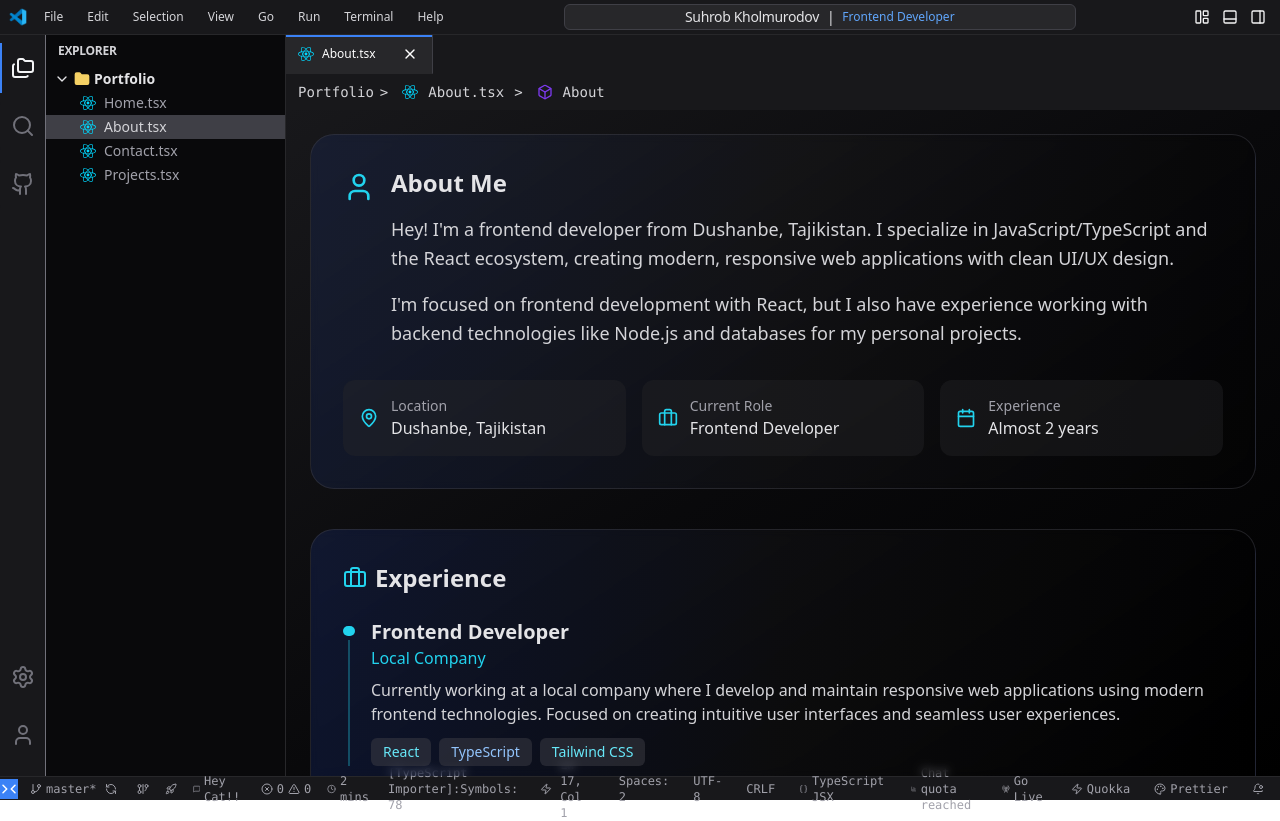
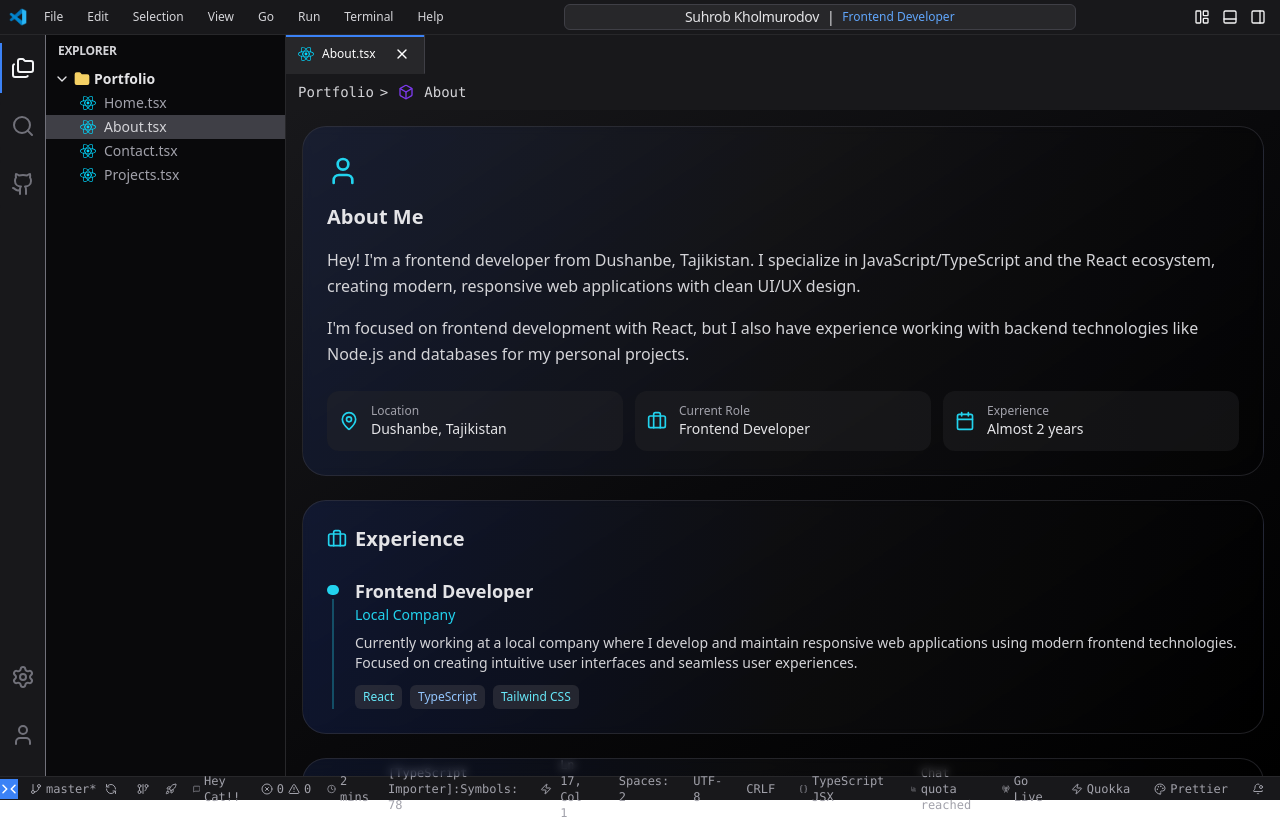
Before and after one commit to SuhrobKholmurodov/portfolio, a React (Vite) app: page /about in a window 1280 px wide. Built offline with nearby package versions, Linux system fonts and the light colour scheme.

Commit message:
style: fix a little adaptive

```diff
--- a/src/components/common/FileExplorer.tsx
+++ b/src/components/common/FileExplorer.tsx
@@ -44,7 +44,7 @@ export function FileExplorer() {
   const [open, setOpen] = useState(true);
 
   return (
-    <aside className="w-60 bg-zinc-950 border-r border-zinc-800 overflow-auto text-sm pt-2">
+    <aside className="w-60 sm:w-48 bg-zinc-950 border-r border-zinc-800 overflow-auto text-sm pt-2">
       <div className="font-bold text-xs px-3 mb-2 text-zinc-300 tracking-tight">
         EXPLORER
       </div>
@@ -56,7 +56,7 @@ export function FileExplorer() {
         >
           {open ? <ChevronDown size={16} /> : <ChevronRight size={16} />}
           <Folder className="text-[#f5d165] fill-[#f5d165]" size={16} />
-          <span>Portfolio</span>
+          <span className="text-sm sm:text-xs">Portfolio</span>
         </button>
         {open && (
           <div className="">
@@ -72,7 +72,7 @@ export function FileExplorer() {
                 onClick={() => navigate(file.path)}
               >
                 {file.icon}
-                <span>{file.label}</span>
+                <span className="text-sm sm:text-xs">{file.label}</span>
               </button>
             ))}
           </div>
--- a/src/components/common/FileTabs.tsx
+++ b/src/components/common/FileTabs.tsx
@@ -21,14 +21,26 @@ export function FileTabs({
   onCloseTab: (id: string) => void;
 }) {
   return (
-    <div className="bg-zinc-900 flex items-center h-auto">
+    <div className="bg-zinc-900 flex items-center h-auto overflow-x-auto scrollbar-hide">
+      <style>
+        {`
+          .scrollbar-hide {
+            -ms-overflow-style: none;
+            scrollbar-width: none;
+          }
+          .scrollbar-hide::-webkit-scrollbar {
+            display: none;
+          }
+        `}
+      </style>
+
       {tabs.map((file) => (
         <div
           key={file.id}
           className={cn(
-            "flex items-center px-3 py-[9px] gap-2 cursor-pointer text-xs border-r border-b border-zinc-700 relative group",
+            "flex items-center px-3 py-[9px] gap-2 cursor-pointer text-xs border-r border-b border-zinc-700 relative group min-w-max flex-shrink-0",
             activePath === file.path
-              ? "bg-zinc-800 text-white  border-b border-b-zinc-800"
+              ? "bg-zinc-800 text-white border-b border-b-zinc-800"
               : "bg-zinc-900 text-zinc-400 hover:bg-zinc-800"
           )}
           onClick={() => setActivePath(file.path)}
@@ -36,15 +48,19 @@ export function FileTabs({
           {activePath === file.path && (
             <div className="absolute top-0 left-0 right-0 h-0.5 bg-blue-500" />
           )}
-          <img src={ReactIcon} alt="React" className="w-4 h-4" />
-          <span>{file.label}</span>
-          <span className="opacity-70">{file.path.split("/")[0]}</span>
+          <img src={ReactIcon} alt="React" className="w-4 h-4 flex-shrink-0" />
+          <span className="truncate max-w-[80px] sm:max-w-none">
+            {file.label}
+          </span>
+          <span className="opacity-70 hidden sm:inline">
+            {file.path.split("/")[0]}
+          </span>
 
           <Button
             size="icon"
             variant="ghost"
             className={cn(
-              "ml-2 h-[20px] w-[20px] rounded-sm hover:bg-zinc-700 hover:text-gray-300 opacity-0 group-hover:opacity-100 transition-opacity",
+              "ml-2 h-[20px] w-[20px] rounded-sm hover:bg-zinc-700 hover:text-gray-300 opacity-0 group-hover:opacity-100 transition-opacity flex-shrink-0",
               activePath === file.path &&
                 "opacity-100 hover:bg-zinc-600 text-white hover:text-white"
             )}
--- a/src/components/common/MainSidebar.tsx
+++ b/src/components/common/MainSidebar.tsx
@@ -38,7 +38,7 @@ export function MainSidebar({
             {activeSection === id && (
               <span className="absolute left-0 top-0 h-full w-[2px] bg-blue-500" />
             )}
-            <span className="z-10">{icon}</span>
+            <span className="z-10 sm:text-lg">{icon}</span>
           </button>
         ))}
       </div>
@@ -50,7 +50,7 @@ export function MainSidebar({
             aria-label={label}
             className="mb-2 w-[45px] h-[50px] flex items-center justify-center rounded text-zinc-500 cursor-default relative"
           >
-            <span className="z-10">{icon}</span>
+            <span className="z-10 sm:text-lg">{icon}</span>
           </div>
         ))}
       </div>
--- a/src/pages/About.tsx
+++ b/src/pages/About.tsx
@@ -7,7 +7,6 @@ import {
   BreadcrumbSeparator,
 } from "@/components/ui/breadcrumb";
 import { Link } from "react-router-dom";
-import ReactIcon from "../assets/react.svg";
 import {
   User,
   Code,
@@ -58,18 +57,6 @@ export default function About() {
               </BreadcrumbLink>
               <BreadcrumbSeparator>{">"}</BreadcrumbSeparator>
             </BreadcrumbItem>
-
-            <BreadcrumbItem className="flex items-center space-x-1">
-              <img src={ReactIcon} alt="React icon" className="w-4 h-4" />
-              <BreadcrumbLink
-                className="hover:text-white hover:cursor-auto"
-                asChild
-              >
-                <Link to={"/about"}>About.tsx</Link>
-              </BreadcrumbLink>
-              <BreadcrumbSeparator>{">"}</BreadcrumbSeparator>
-            </BreadcrumbItem>
-
             <BreadcrumbItem className="flex items-center space-x-1">
               <Box className="w-4 h-4 text-violet-600" />
               <BreadcrumbPage className="text-zinc-300">About</BreadcrumbPage>
@@ -78,22 +65,22 @@ export default function About() {
         </Breadcrumb>
       </nav>
 
-      <main className="flex-grow overflow-auto bg-gradient-to-br from-zinc-900 via-zinc-950 to-black text-zinc-100 p-6 min-h-0">
+      <main className="flex-grow overflow-auto bg-gradient-to-br from-zinc-900 via-zinc-950 to-black text-zinc-100 p-4 sm:p-6 min-h-0">
         <div className="max-w-[1080px] mx-auto">
-          <div className="bg-gradient-to-r from-blue-900/20 via-zinc-800/20 to-black/20 border border-zinc-700/50 rounded-3xl p-8 mb-10 backdrop-blur-sm">
-            <div className="flex items-start gap-4 mb-6">
+          <div className="bg-gradient-to-r from-blue-900/20 via-zinc-800/20 to-black/20 border border-zinc-700/50 rounded-3xl p-6 sm:p-4 mb-6 sm:mb-10 backdrop-blur-sm">
+            <div className="flex flex-col sm:flex-row items-start gap-4 mb-6">
               <User className="w-8 h-8 text-cyan-400 flex-shrink-0 mt-1" />
               <div className="text-left">
-                <h3 className="text-2xl font-semibold text-zinc-200 mb-4">
+                <h3 className="text-xl sm:text-xl font-semibold text-zinc-200 mb-4">
                   About Me
                 </h3>
-                <p className="text-zinc-300 leading-relaxed text-lg mb-4">
+                <p className="text-zinc-300 leading-relaxed text-base sm:text-lg mb-4">
                   Hey! I'm a frontend developer from Dushanbe, Tajikistan. I
                   specialize in JavaScript/TypeScript and the React ecosystem,
                   creating modern, responsive web applications with clean UI/UX
                   design.
                 </p>
-                <p className="text-zinc-300 leading-relaxed text-lg">
+                <p className="text-zinc-300 leading-relaxed text-base sm:text-lg">
                   I'm focused on frontend development with React, but I also
                   have experience working with backend technologies like Node.js
                   and databases for my personal projects.
@@ -101,36 +88,44 @@ export default function About() {
               </div>
             </div>
 
-            <div className="grid grid-cols-1 md:grid-cols-3 gap-4 mt-8">
-              <div className="flex items-center gap-3 bg-zinc-800/40 p-4 rounded-xl">
+            <div className="grid grid-cols-3 sm:grid-cols-1 gap-3 sm:gap-4 mt-6 sm:mt-8">
+              <div className="flex items-center gap-3 bg-zinc-800/40 p-3 sm:p-4 rounded-xl">
                 <MapPin className="w-5 h-5 text-cyan-400" />
                 <div>
-                  <p className="text-zinc-400 text-sm">Location</p>
-                  <p className="text-zinc-200">Dushanbe, Tajikistan</p>
+                  <p className="text-zinc-400 text-xs sm:text-sm">Location</p>
+                  <p className="text-zinc-200 text-sm sm:text-base">
+                    Dushanbe, Tajikistan
+                  </p>
                 </div>
               </div>
 
-              <div className="flex items-center gap-3 bg-zinc-800/40 p-4 rounded-xl">
+              <div className="flex items-center gap-3 bg-zinc-800/40 p-3 sm:p-4 rounded-xl">
                 <Briefcase className="w-5 h-5 text-cyan-400" />
                 <div>
-                  <p className="text-zinc-400 text-sm">Current Role</p>
-                  <p className="text-zinc-200">Frontend Developer</p>
+                  <p className="text-zinc-400 text-xs sm:text-sm">
+                    Current Role
+                  </p>
+                  <p className="text-zinc-200 text-sm sm:text-base">
+                    Frontend Developer
+                  </p>
                 </div>
               </div>
 
-              <div className="flex items-center gap-3 bg-zinc-800/40 p-4 rounded-xl">
+              <div className="flex items-center gap-3 bg-zinc-800/40 p-3 sm:p-4 rounded-xl">
                 <Calendar className="w-5 h-5 text-cyan-400" />
                 <div>
-                  <p className="text-zinc-400 text-sm">Experience</p>
-                  <p className="text-zinc-200">Almost 2 years</p>
+                  <p className="text-zinc-400 text-xs sm:text-sm">Experience</p>
+                  <p className="text-zinc-200 text-sm sm:text-base">
+                    Almost 2 years
+                  </p>
                 </div>
               </div>
             </div>
           </div>
 
-          <div className="bg-gradient-to-r from-blue-800/20 via-zinc-800/20 to-black/20 border border-zinc-700/50 rounded-3xl p-8 mb-10 backdrop-blur-sm">
-            <h3 className="text-2xl font-semibold text-zinc-200 mb-6 flex items-center gap-2">
-              <Briefcase className="w-6 h-6 text-cyan-400" />
+          <div className="bg-gradient-to-r from-blue-800/20 via-zinc-800/20 to-black/20 border border-zinc-700/50 rounded-3xl p-6 sm:p-4 mb-6 sm:mb-10 backdrop-blur-sm">
+            <h3 className="text-xl sm:text-xl font-semibold text-zinc-200 mb-6 flex items-center gap-2">
+              <Briefcase className="w-5 h-5 sm:w-6 sm:h-6 text-cyan-400" />
               Experience
             </h3>
 
@@ -141,24 +136,26 @@ export default function About() {
                   <div className="w-0.5 h-full bg-cyan-400/30 mt-1"></div>
                 </div>
                 <div className="flex-1">
-                  <h4 className="text-xl font-semibold text-zinc-200">
+                  <h4 className="text-lg sm:text-xl font-semibold text-zinc-200">
                     Frontend Developer
                   </h4>
-                  <p className="text-cyan-400 mb-2">Local Company</p>
-                  <p className="text-zinc-300">
+                  <p className="text-cyan-400 mb-2 text-sm sm:text-base">
+                    Local Company
+                  </p>
+                  <p className="text-zinc-300 text-sm sm:text-base">
                     Currently working at a local company where I develop and
                     maintain responsive web applications using modern frontend
                     technologies. Focused on creating intuitive user interfaces
                     and seamless user experiences.
                   </p>
                   <div className="flex flex-wrap gap-2 mt-3">
-                    <span className="bg-zinc-700/50 px-3 py-1 rounded-md text-sm text-cyan-300">
+                    <span className="bg-zinc-700/50 px-2 py-1 rounded-md text-xs sm:text-sm text-cyan-300">
                       React
                     </span>
-                    <span className="bg-zinc-700/50 px-3 py-1 rounded-md text-sm text-blue-300">
+                    <span className="bg-zinc-700/50 px-2 py-1 rounded-md text-xs sm:text-sm text-blue-300">
                       TypeScript
                     </span>
-                    <span className="bg-zinc-700/50 px-3 py-1 rounded-md text-sm text-cyan-300">
+                    <span className="bg-zinc-700/50 px-2 py-1 rounded-md text-xs sm:text-sm text-cyan-300">
                       Tailwind CSS
                     </span>
                   </div>
@@ -167,13 +164,13 @@ export default function About() {
             </div>
           </div>
 
-          <div className="bg-gradient-to-r from-blue-900/20 via-zinc-800/20 to-black/20 border border-zinc-700/50 rounded-3xl p-8 mb-10 backdrop-blur-sm">
-            <h3 className="text-2xl font-semibold text-zinc-200 mb-6 flex items-center gap-2">
-              <Code className="w-6 h-6 text-cyan-400" />
+          <div className="bg-gradient-to-r from-blue-900/20 via-zinc-800/20 to-black/20 border border-zinc-700/50 rounded-3xl p-6 sm:p-4 mb-6 sm:mb-10 backdrop-blur-sm">
+            <h3 className="text-xl sm:text-xl font-semibold text-zinc-200 mb-6 flex items-center gap-2">
+              <Code className="w-5 h-5 sm:w-6 sm:h-6 text-cyan-400" />
               Core Technologies
             </h3>
 
-            <div className="flex justify-center gap-8 mb-8">
+            <div className="flex flex-wrap justify-center gap-4 sm:gap-8 mb-6 sm:mb-8">
               {[
                 {
                   src: "js-icon.svg",
@@ -205,27 +202,29 @@ export default function About() {
                   className="flex flex-col items-center group"
                 >
                   <div
-                    className={`w-16 h-16 ${tech.bg} rounded-xl flex items-center justify-center mb-2 group-hover:scale-110 transition-transform`}
+                    className={`w-12 h-12 sm:w-14 sm:h-14 ${tech.bg} rounded-xl flex items-center justify-center mb-2 group-hover:scale-110 transition-transform`}
                   >
                     <img
                       src={`https://techstack-generator.vercel.app/${tech.src}`}
                       alt={tech.alt}
-                      className="w-10 h-10"
+                      className="w-8 h-8 sm:w-10 sm:h-10"
                     />
                   </div>
-                  <span className="text-zinc-300 text-sm">{tech.label}</span>
+                  <span className="text-zinc-300 text-xs sm:text-sm">
+                    {tech.label}
+                  </span>
                 </div>
               ))}
             </div>
           </div>
 
-          <div className="bg-gradient-to-r from-blue-800/20 via-zinc-800/20 to-black/20 border border-zinc-700/50 rounded-3xl p-8 mb-10 backdrop-blur-sm">
-            <h3 className="text-2xl font-semibold text-zinc-200 mb-6 flex items-center gap-2">
-              <Palette className="w-6 h-6 text-cyan-400" />
+          <div className="bg-gradient-to-r from-blue-800/20 via-zinc-800/20 to-black/20 border border-zinc-700/50 rounded-3xl p-6 sm:p-4 mb-6 sm:mb-10 backdrop-blur-sm">
+            <h3 className="text-xl sm:text-xl font-semibold text-zinc-200 mb-6 flex items-center gap-2">
+              <Palette className="w-5 h-5 sm:w-6 sm:h-6 text-cyan-400" />
               Frontend Technologies & UI Libraries
             </h3>
 
-            <div className="flex flex-wrap justify-center gap-3 mb-4">
+            <div className="flex flex-wrap justify-center gap-2 sm:gap-3 mb-4">
               {[
                 { name: "HTML", color: "text-blue-400" },
                 { name: "CSS", color: "text-blue-300" },
@@ -235,18 +234,22 @@ export default function About() {
               ].map((tech) => (
                 <div
                   key={tech.name}
-                  className="bg-zinc-700/40 px-4 py-2 rounded-lg flex items-center gap-2"
+                  className="bg-zinc-700/40 px-3 py-1 sm:px-4 sm:py-2 rounded-lg flex items-center gap-2"
                 >
-                  <span className={`${tech.color} font-bold`}>{tech.name}</span>
+                  <span
+                    className={`${tech.color} font-bold text-xs sm:text-sm`}
+                  >
+                    {tech.name}
+                  </span>
                 </div>
               ))}
             </div>
 
-            <div className="mt-6">
-              <h4 className="text-lg font-semibold text-zinc-300 mb-4 text-center">
+            <div className="mt-4 sm:mt-6">
+              <h4 className="text-base sm:text-lg font-semibold text-zinc-300 mb-3 sm:mb-4 text-center">
                 UI Libraries & Component Frameworks
               </h4>
-              <div className="flex flex-wrap justify-center gap-3">
+              <div className="flex flex-wrap justify-center gap-2 sm:gap-3">
                 {[
                   { name: "Material UI", color: "text-blue-400" },
                   { name: "shadcn/ui", color: "text-cyan-400" },
@@ -254,9 +257,13 @@ export default function About() {
                 ].map((lib) => (
                   <div
                     key={lib.name}
-                    className="bg-zinc-700/40 px-4 py-2 rounded-lg flex items-center gap-2"
+                    className="bg-zinc-700/40 px-3 py-1 sm:px-4 sm:py-2 rounded-lg flex items-center gap-2"
                   >
-                    <span className={`${lib.color} font-bold`}>{lib.name}</span>
+                    <span
+                      className={`${lib.color} font-bold text-xs sm:text-sm`}
+                    >
+                      {lib.name}
+                    </span>
                   </div>
                 ))}
               </div>
--- a/src/pages/Welcome.tsx
+++ b/src/pages/Welcome.tsx
@@ -3,8 +3,8 @@ import { Link } from "react-router-dom";
 
 export default function Welcome() {
   return (
-    <div className="h-full flex flex-col bg-zinc-950 items-center justify-center">
-      <div className="text-center mb-4">
+    <div className="h-full flex flex-col px-4 bg-zinc-950 items-center justify-center">
+      <div className="text-center mb-4 sm:mt-10">
         <div className="flex items-center justify-center gap-3 mb-4">
           <div className="w-3 h-3 bg-red-500 rounded-full"></div>
           <div className="w-3 h-3 bg-yellow-500 rounded-full"></div>
@@ -19,7 +19,7 @@ export default function Welcome() {
           Frontend Developer & UI Enthusiast
         </div>
       </div>
-      <div className="w-full max-w-3xl grid grid-cols-1 md:grid-cols-2 gap-4 mb-40">
+      <div className="w-full max-w-3xl grid grid-cols-2 sm:grid-cols-1 gap-4 mb-40">
         <Link
           to="/home"
           className="flex items-center gap-4 bg-zinc-900/80 hover:bg-zinc-800/60 border border-zinc-800 hover:border-yellow-500/30 px-5 py-4 rounded-xl transition-all duration-300 group hover:scale-[1.02] backdrop-blur-sm"
--- a/tailwind.config.js
+++ b/tailwind.config.js
@@ -6,6 +6,12 @@ export default {
 		"./src/**/*.{js,ts,jsx,tsx}",
 	],
 	theme: {
+		screens: {
+			xl: { max: '1279px' },
+			lg: { max: '1110px' },
+			md: { max: '1010px' },
+			sm: { max: '600px' }
+		},
 		extend: {
 			borderRadius: {
 				lg: 'var(--radius)',
```
Also changed, not shown: src/components/common/AppHeader.tsx (+12 -5 lines), src/components/common/StatusFooter.tsx (+13 -13 lines), src/pages/Contact.tsx (+3 -16 lines), src/pages/Home.tsx (+5 -18 lines), src/pages/Projects.tsx (+1 -18 lines). Lines whose indentation alone changed are shown as unchanged.
